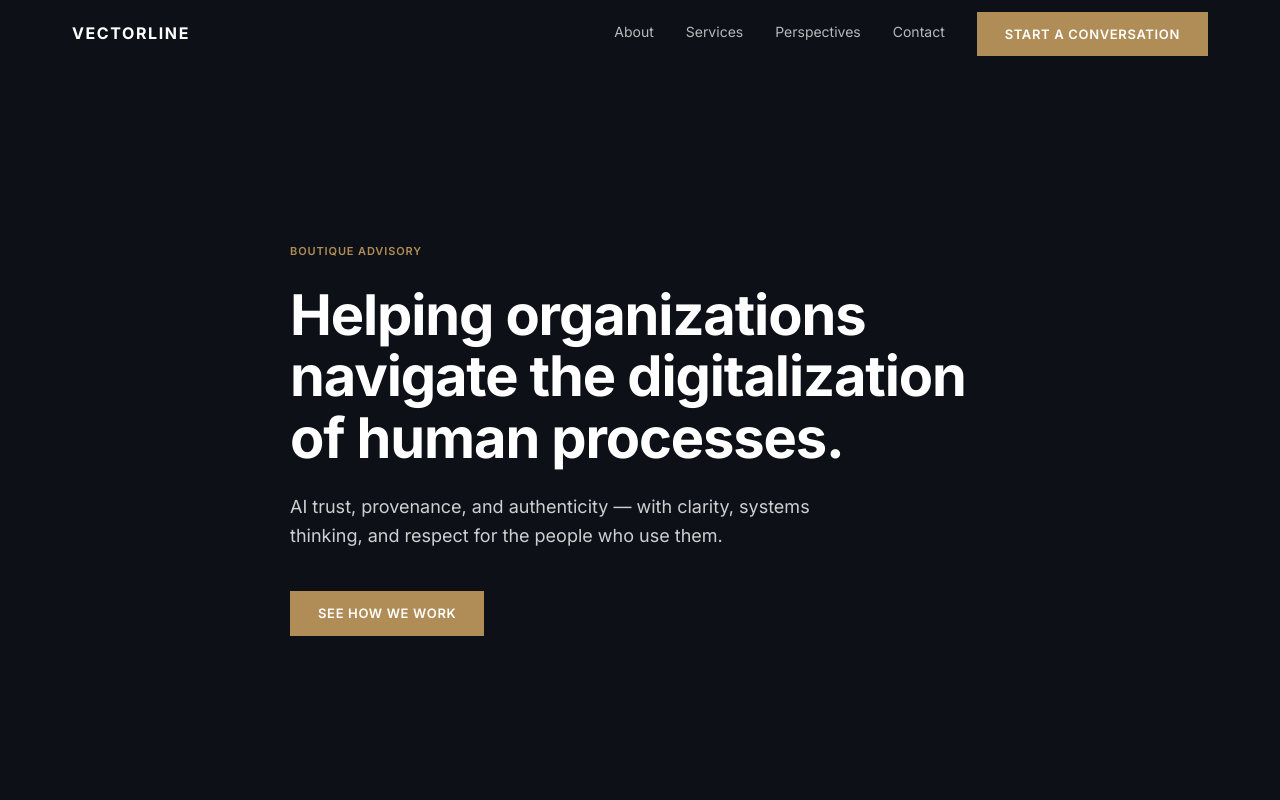
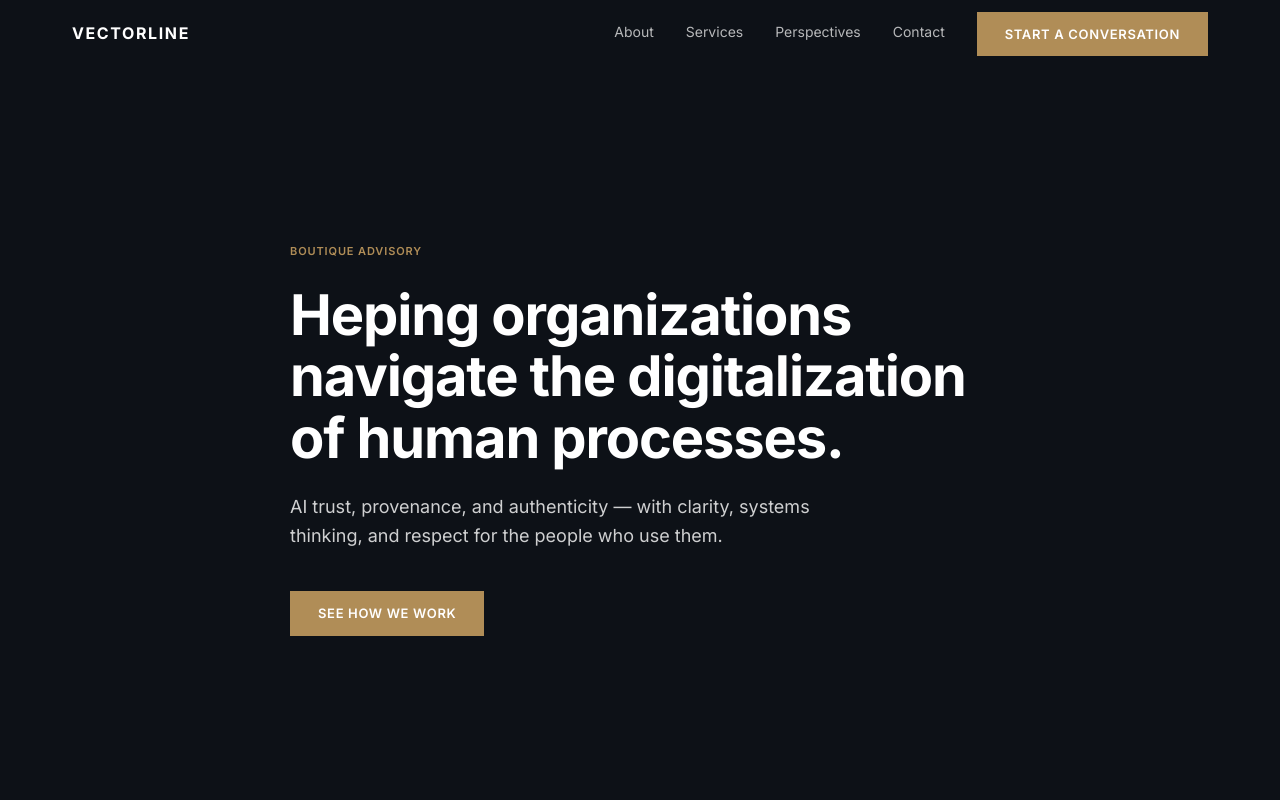
Before and after one commit to gt2578b/vectorline-site, a plain HTML site: page index.html in a window 1280 px wide. Shown: the top 800 px of the page. Drawn offline with nearby package versions, Linux system fonts and the light colour scheme.

Commit message:
Create typo

```diff
--- a/index.html
+++ b/index.html
@@ -68,7 +68,7 @@
         <div class="container-main">
           <div style="max-width:700px;">
             <p class="t-label" style="margin-bottom:24px;">BOUTIQUE ADVISORY</p>
-            <h1 class="t-display" style="color:var(--color-white);margin:0 0 24px 0;">Helping organizations navigate the digitalization of human processes.</h1>
+            <h1 class="t-display" style="color:var(--color-white);margin:0 0 24px 0;">Heping organizations navigate the digitalization of human processes.</h1>
             <p style="font-family:'Inter',sans-serif;font-weight:400;font-size:18px;color:rgba(255,255,255,0.8);max-width:580px;margin:0 0 40px 0;line-height:1.6;">AI trust, provenance, and authenticity — with clarity, systems thinking, and respect for the people who use them.</p>
             <a href="services.html" class="btn-primary">See How We Work</a>
           </div>
```
